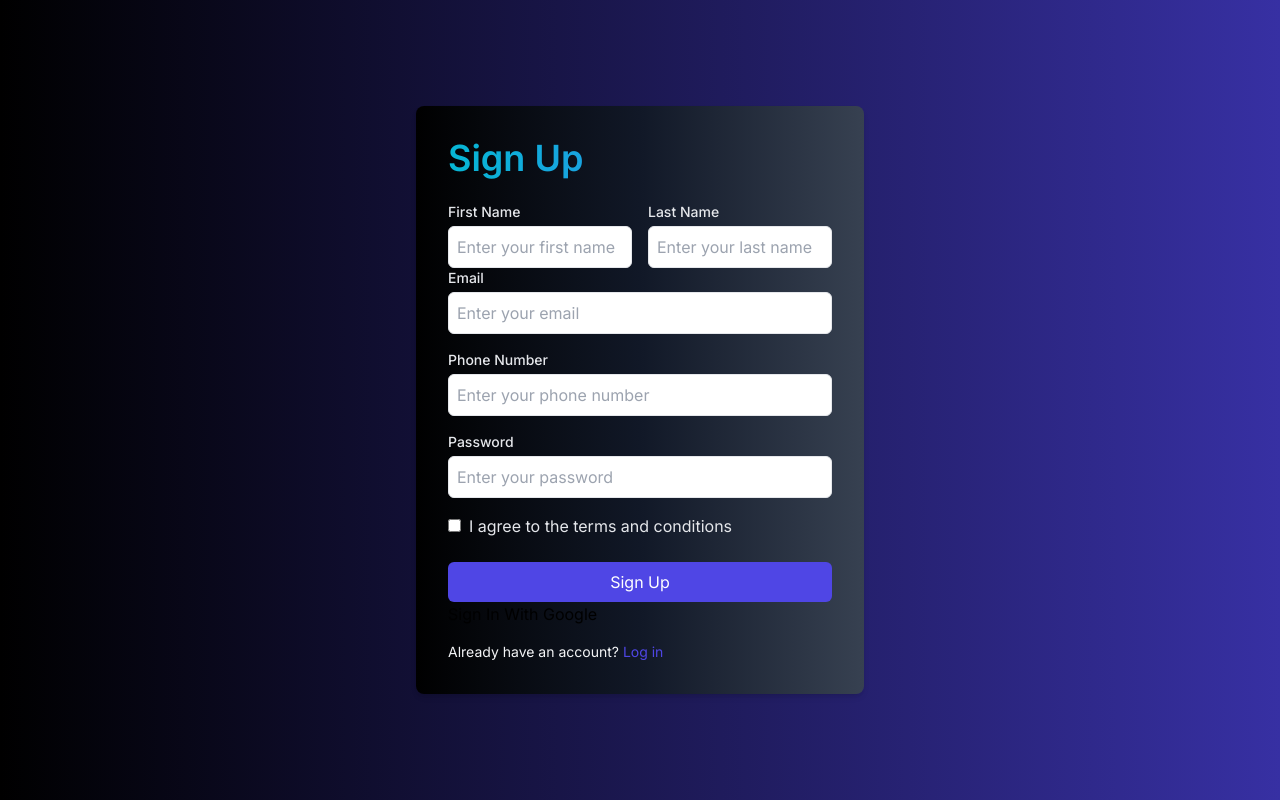
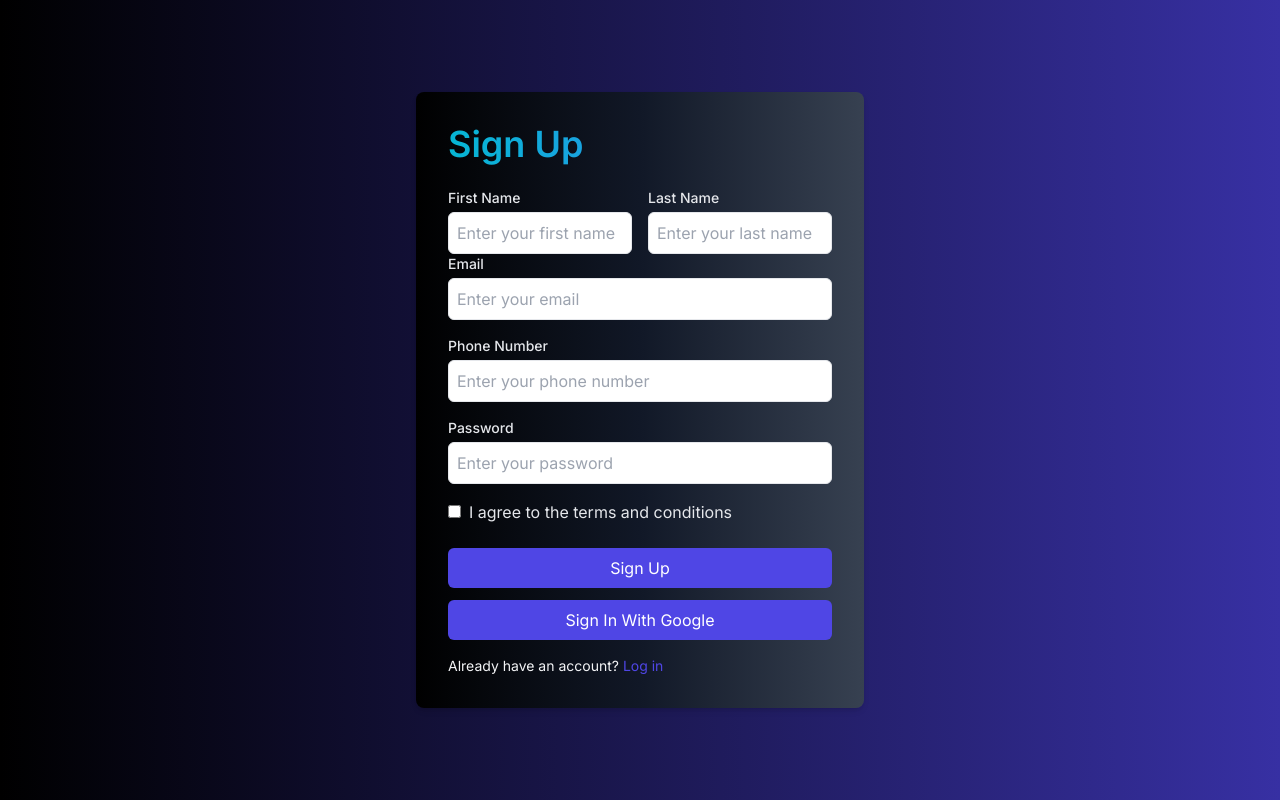
Before and after one commit to decodedevs/CommunityWebsite, a Next.js app: page /SignUp in a window 1280 px wide. Built offline with nearby package versions, Linux system fonts and the light colour scheme; no server answers.

Commit message:
added style to Login with google and updated the final logo

```diff
--- a/app/LogIn/page.js
+++ b/app/LogIn/page.js
@@ -136,7 +136,7 @@ const app = initializeApp(firebaseConfig);
             </button>
           </div>
           <div onClick={handleGoogle}>
-            Login With Google
+          <button className="w-full mt-3 bg-indigo-600 text-white py-2 px-4 rounded-md hover:bg-indigo-700 focus:outline-none focus:ring focus:ring-indigo-300">Log In With Google</button>
           </div>
         </form>
         <p className="mt-4 text-sm text-gray-100">
--- a/app/SignUp/page.jsx
+++ b/app/SignUp/page.jsx
@@ -174,7 +174,7 @@ const Signup = () => {
             </button>
           </div>
           <div onClick={handleGoogle}>
-            Sign In With Google
+            <button className="w-full mt-3 bg-indigo-600 text-white py-2 px-4 rounded-md hover:bg-indigo-700 focus:outline-none focus:ring focus:ring-indigo-300">Sign In With Google</button>
           </div>
         </form>
         <p className="mt-4 text-sm text-gray-100">
```
Also changed, not shown: Assets/logo.png, 1 other file (tests, documents, lock files or other folders).
